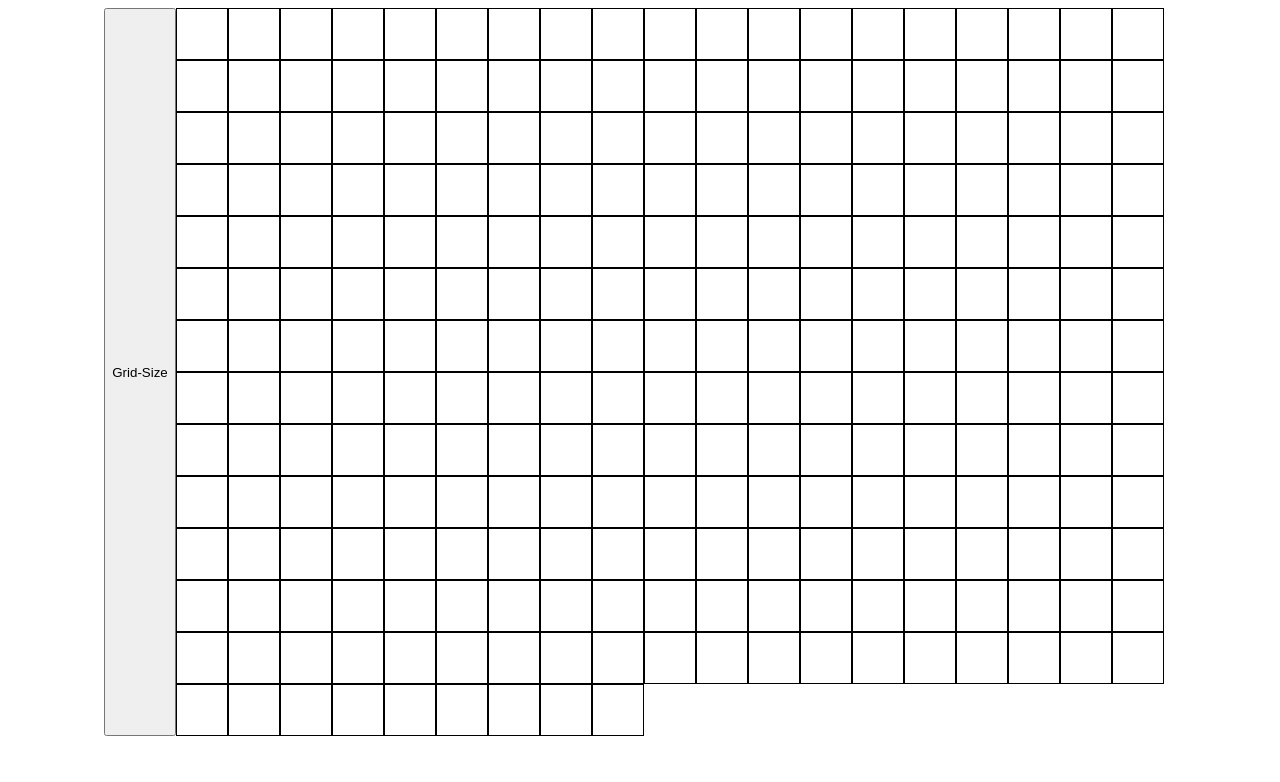
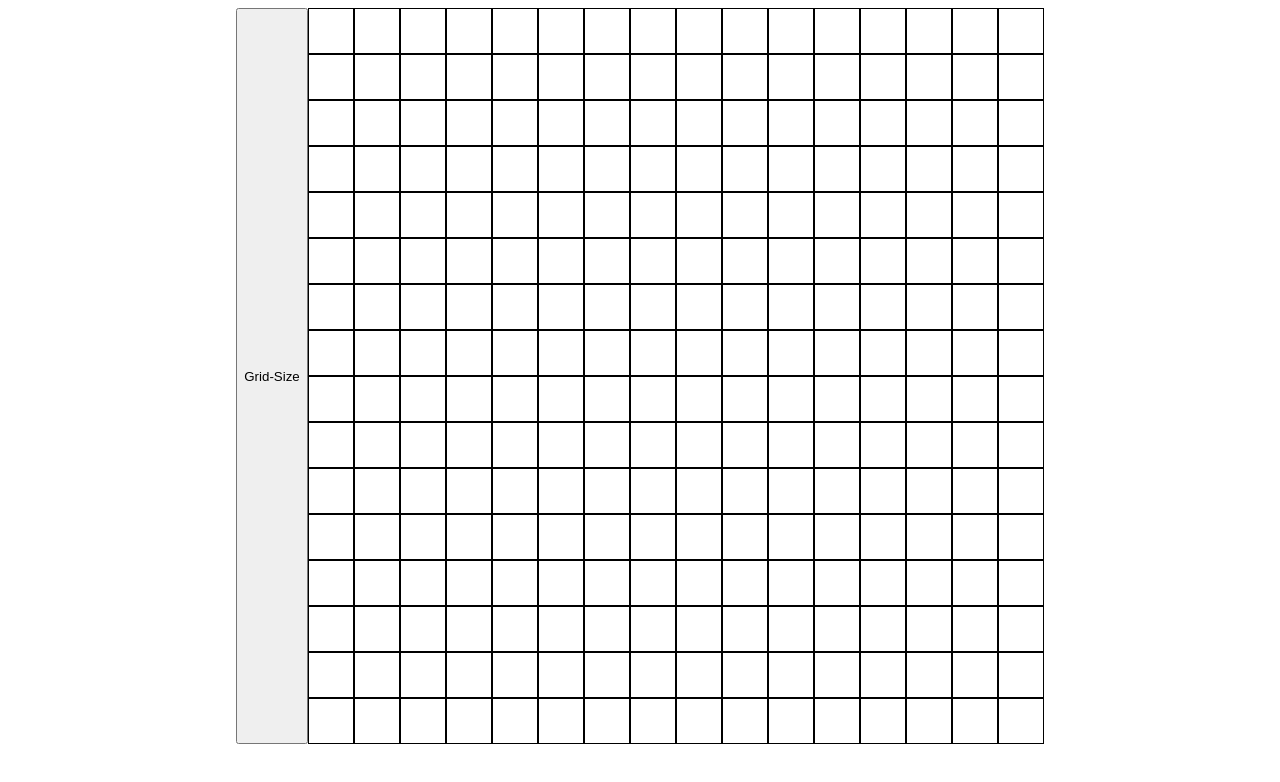
Before and after one commit to Seryoyo/eas2, a plain HTML site: page index.html in a window 1280 px wide. Drawn offline with Linux system fonts and the light colour scheme.

Commit message:
Change width and height of container

```diff
--- a/styles.css
+++ b/styles.css
@@ -7,14 +7,14 @@ body{
 
     display: flex;
     flex-wrap: wrap;
-    max-width: 1000px;
-    max-height: 1000px;
+    max-width: 736px;
+    max-height: 736px;
 
 }
 
 .gridSquare{
-    width: 50px;
-    height: 50px;
+    width: 44px;
+    height: 44px;
     background-color: white;
     border: 1px solid black;
 }
```
